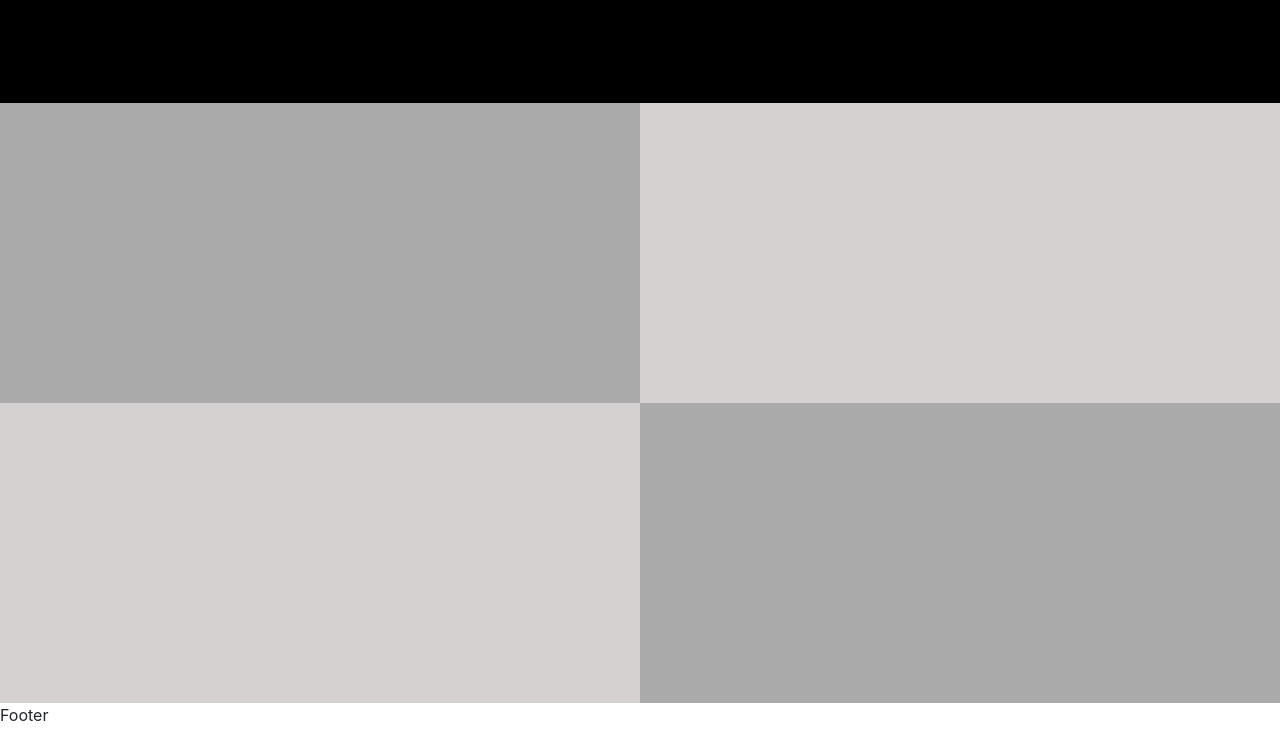
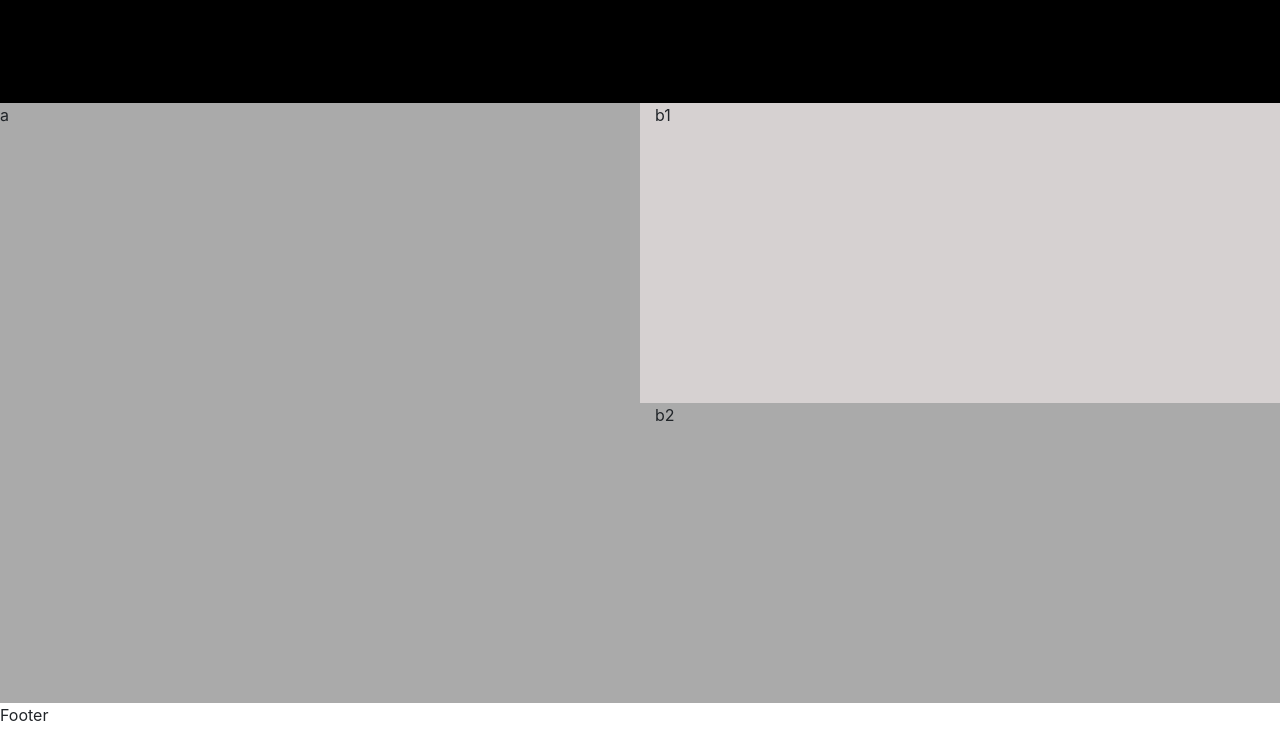
Before and after one commit to JL3w/soundcheck, a plain HTML site: page index.html in a window 1280 px wide. Shown: the part 297-1040 px from the top of the page. Drawn offline with nearby package versions, Linux system fonts and the light colour scheme.

Commit message:
merge bunch o stuff

```diff
--- a/assets/css/style.css
+++ b/assets/css/style.css
@@ -55,35 +55,27 @@ input[type=text]:focus {
 
 /* Columns that will divide the artist searched,
 related artist, ticket, and venue  */
-.column-1 {
+#a {
+  width: 50%;
   background-color: #aaa;
-  float: left;
+  min-height: 600px;
+}
+
+#b {
   width: 50%;
-  padding: 10px;
+  background-color: rgb(214, 209, 209);
+  height: 300px;
+}
+
+#b1 {
+  width: 50%;
+  background-color: rgb(214, 209, 209);
   min-height: 300px;
 }
 
-.column-2 {
-  background-color: rgb(214, 209, 209);
-  float: left;
+#b2{
   width: 50%;
-  padding: 10px;
-  min-height: 300px;
-}
-
-.column-3 {
-  background-color: rgb(214, 209, 209);
-  float: left;
-  width: 50%;
-  padding: 10px;
-  min-height: 300px;
-}
-
-.column-4 {
   background-color: #aaa;
-  float: left;
-  width: 50%;
-  padding: 10px;
   min-height: 300px;
 }
 
--- a/index.html
+++ b/index.html
@@ -33,31 +33,28 @@
 </div>
 
 
-<!-- Columns to divide the searched
-artist and ticket information -->
-<div class="row">
-  <div class="column-1" id="1" >
-    <h2></h2>
-    <p></p>
-  </div>
-  <div class="column-2" id="2">
-    <h2></h2>
-    <p></p>
-  </div>
-</div>
-
 <!-- Colums to divide related artist(s)
 and venue -->
 <div class="row">
-  <div class="column-3" id="3">
-    <h2></h2>
-    <p></p>
-  </div>
-  <div class="column-4" id="4">
-    <h2></h2>
-    <p></p>
-  </div>
-</div>
+
+  <!-- <div class="row content" class="column-1"> -->
+    <div class="col" id="a" >
+      a
+    </div>
+  <div class="col" id="b">
+      <div class="row">
+        <div class="col" id="b1">
+          b1
+      </div>
+    </div>
+        <div class="row">
+          <div class="col" id="b2">
+            b2
+          </div>
+        </div>
+      </div>
+    </div>
+
 
 <!-- Footer -->
 <div class="footer">
```
